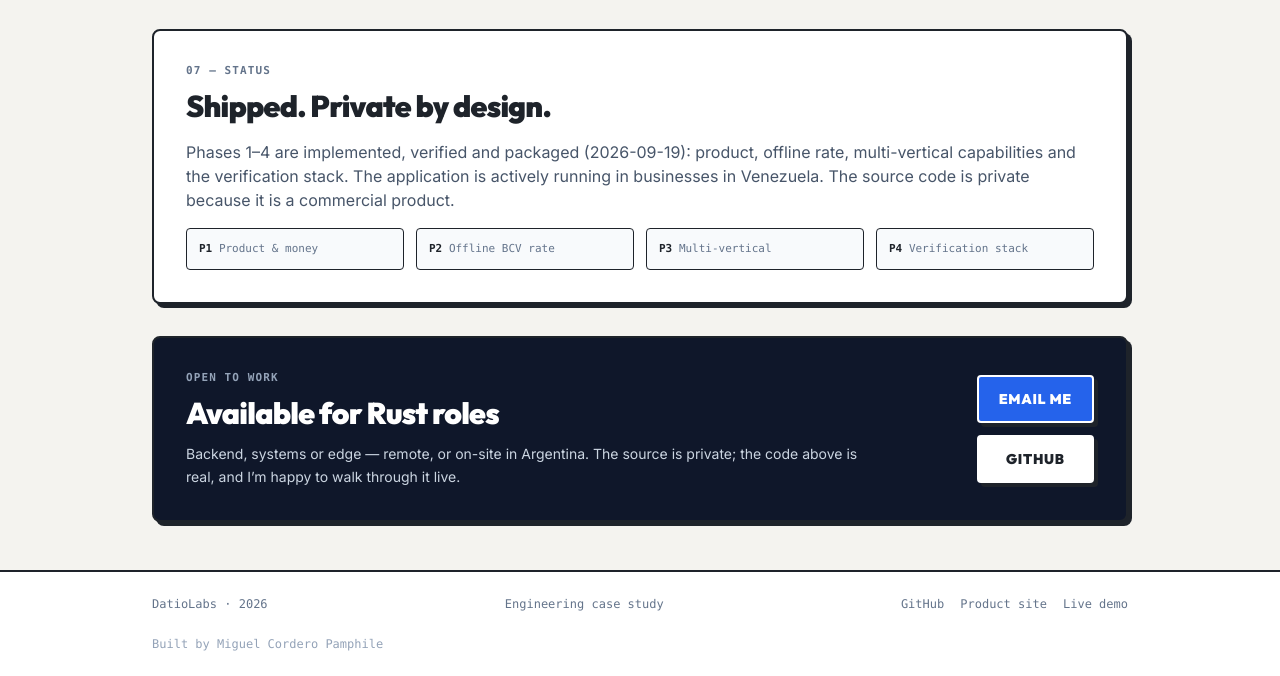
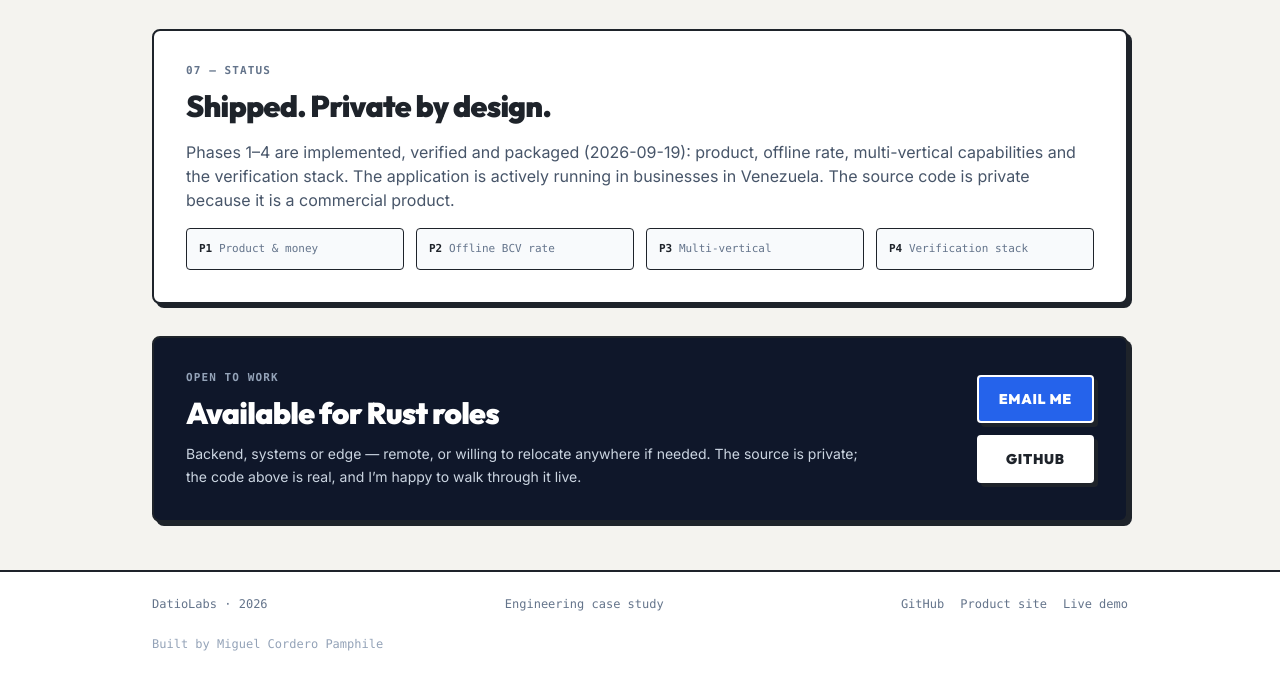
Before and after one commit to miguelcorderopamphile/datiolabs-frontend, a website: page public/engineering/index.html in a window 1280 px wide. Shown: the part 7059-7735 px from the top of the page. Drawn offline with Linux system fonts and the light colour scheme.

Commit message:
Engineering page: relocation availability instead of a fixed country

```diff
--- a/public/engineering/app.js
+++ b/public/engineering/app.js
@@ -146,7 +146,7 @@
       'hire.kicker': 'Open to work',
       'hire.title': 'Available for Rust roles',
       'hire.text':
-        'Backend, systems or edge — remote, or on-site in Argentina. The source is private; the code above is real, and I\u2019m happy to walk through it live.',
+        'Backend, systems or edge — remote, or willing to relocate anywhere if needed. The source is private; the code above is real, and I\u2019m happy to walk through it live.',
       'hire.email': 'Email me',
 
       'foot.tag': 'Engineering case study',
@@ -300,7 +300,7 @@
       'hire.kicker': 'Disponible para trabajar',
       'hire.title': 'Disponible para roles Rust',
       'hire.text':
-        'Backend, sistemas o edge — remoto, o presencial en Argentina. El código es privado; los fragmentos de arriba son reales y puedo recorrerlos en vivo.',
+        'Backend, sistemas o edge — remoto, o dispuesto a recolocarme en cualquier lugar si es necesario. El código es privado; los fragmentos de arriba son reales y puedo recorrerlos en vivo.',
       'hire.email': 'Escríbeme',
 
       'foot.tag': 'Caso de estudio de ingeniería',
--- a/public/engineering/index.html
+++ b/public/engineering/index.html
@@ -481,7 +481,7 @@ expect([...conGuarda].sort()).toEqual(esperadas.sort());
           <div class="text-[11px] font-black uppercase tracking-widest text-slate-400 font-mono mb-2" data-i18n="hire.kicker">Open to work</div>
           <h2 class="text-2xl sm:text-3xl font-black font-heading tracking-tight mb-3" data-i18n="hire.title">Available for Rust roles</h2>
           <p class="text-sm text-slate-300 leading-relaxed max-w-2xl" data-i18n="hire.text">
-            Backend, systems or edge — remote, or on-site in Argentina. The source is private; the code above is real,
+            Backend, systems or edge — remote, or willing to relocate anywhere if needed. The source is private; the code above is real,
             and I'm happy to walk through it live.
           </p>
         </div>
```
